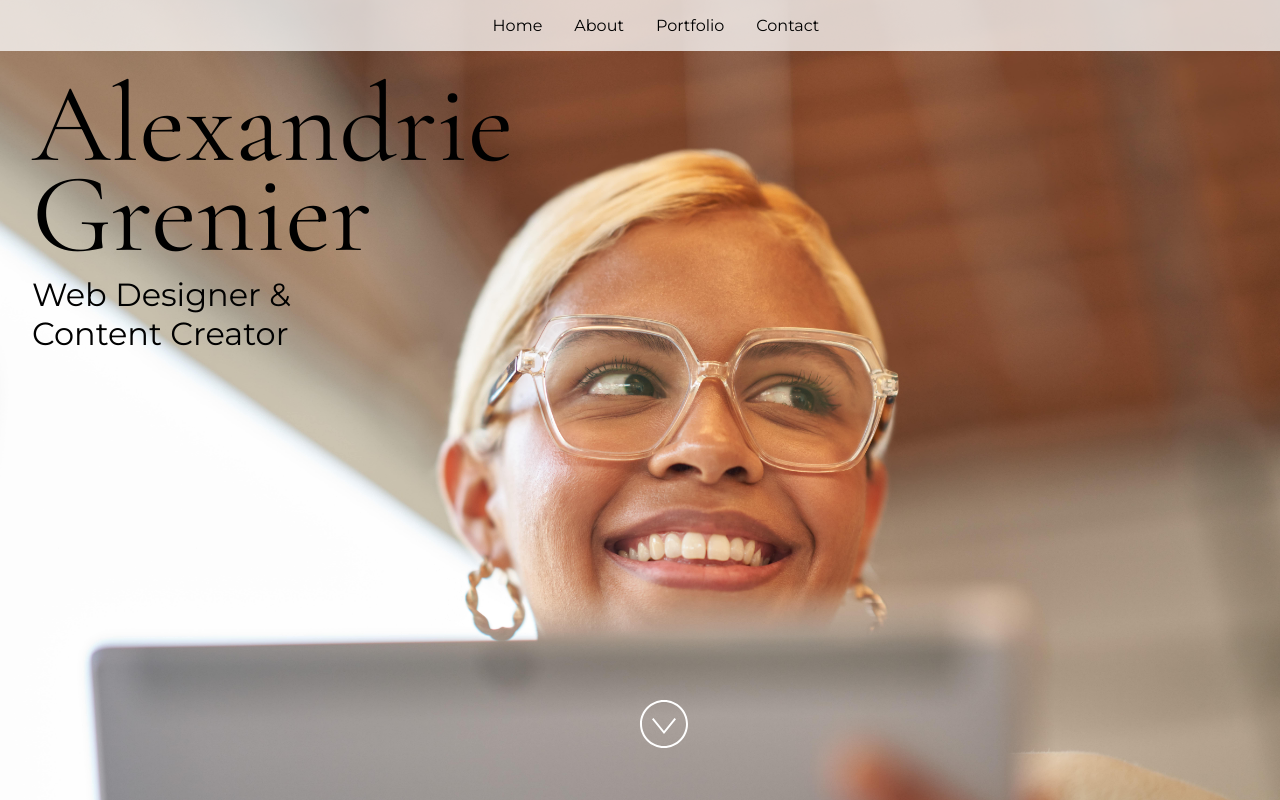
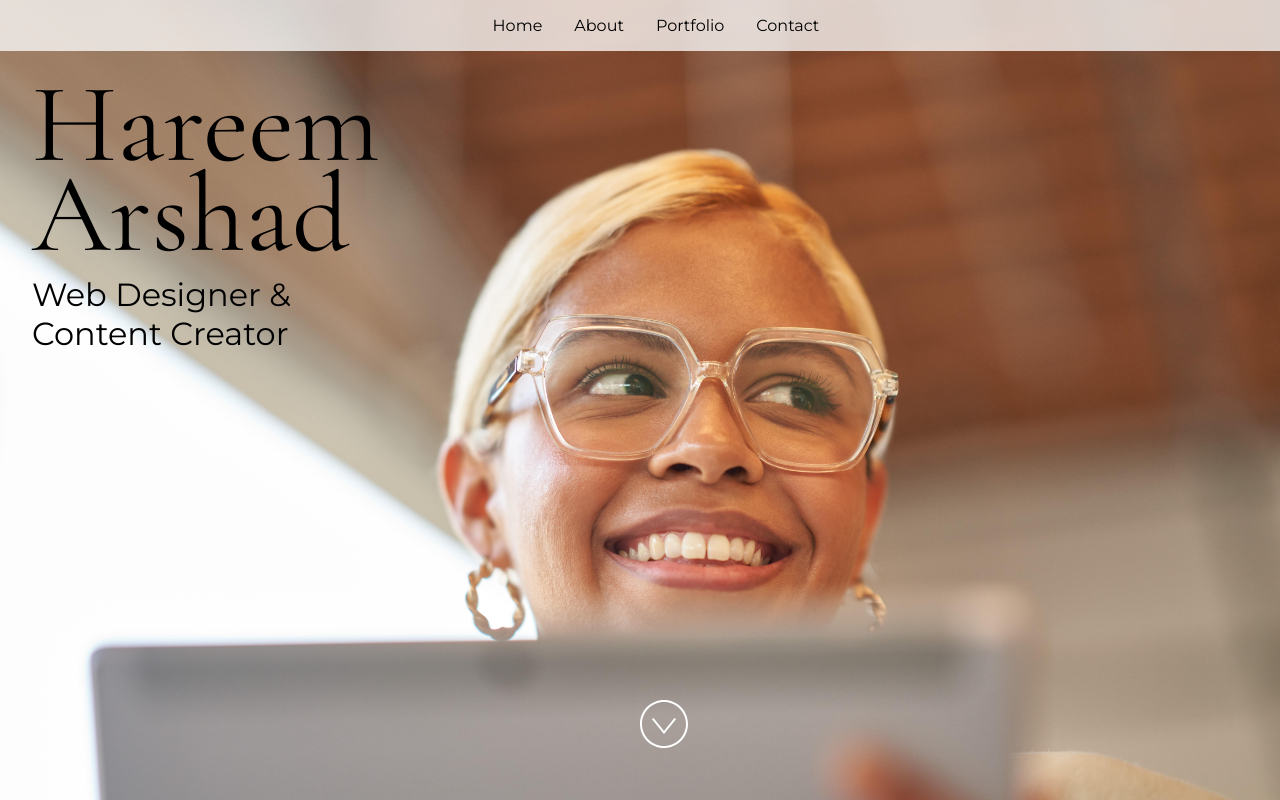
Before and after one commit to HareemArsh/portfolio, a React (Vite) app: page / in a window 1280 px wide. Built offline with nearby package versions, Linux system fonts and the light colour scheme.

Commit message:
Update App.jsx

```diff
--- a/src/App.jsx
+++ b/src/App.jsx
@@ -24,13 +24,14 @@ import "./styles.css";
  * If you don't have one of the social sites listed, leave it as an empty string.
  */
 const siteProps = {
-  name: "Alexandrie Grenier",
+  name: "Hareem Arshad",
   title: "Web Designer & Content Creator",
   email: "alex@example.com",
   gitHub: "microsoft",
   instagram: "microsoft",
   linkedIn: "satyanadella",
   medium: "",
+
   twitter: "microsoft",
   youTube: "Code",
 };
```
